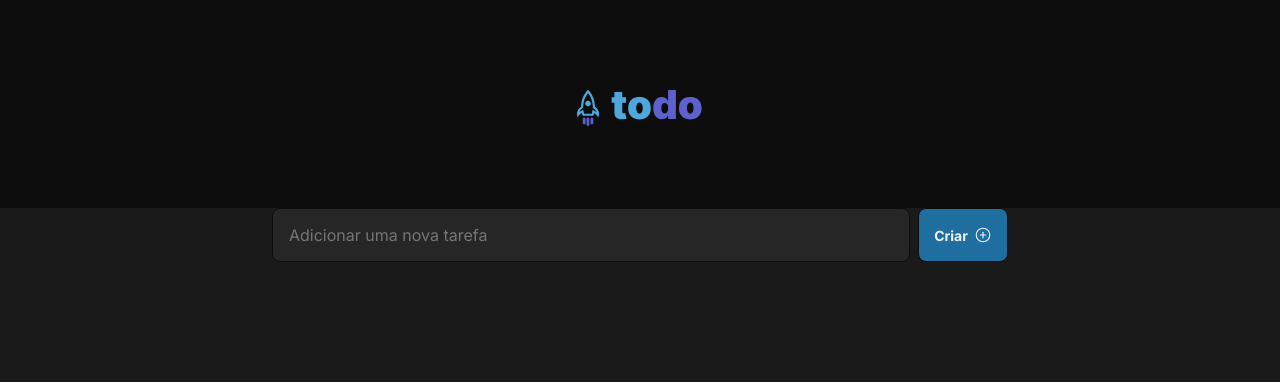
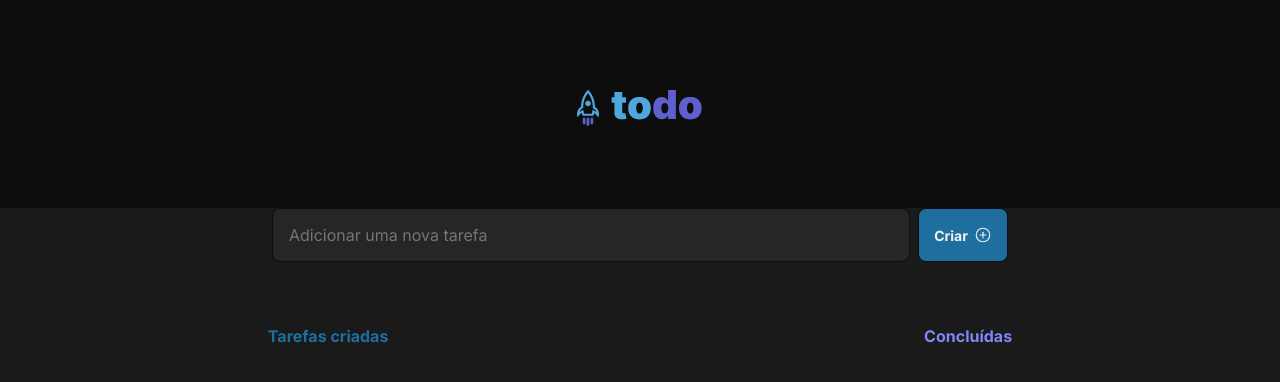
Before and after one commit to naelens/to_do_list, a React (Vite) app: page / in a window 1280 px wide. Shown: the top 382 px of the page. Built offline with nearby package versions, Linux system fonts and the light colour scheme.

Commit message:
Modifiquei arquivos

```diff
--- a/src/App.module.css
+++ b/src/App.module.css
@@ -1,46 +1,4 @@
-.addTask {
-    display: flex;
-    flex-direction: row;
-    justify-content: center;
-    gap: 8px;
+.wrapper {
+    width: 100%;
+    padding: 0 1rem;
 }
-
-.addTask input[type="text"] {
-    width: 638px;
-    height: 54px;
-    border: none;
-    background-color: var(--gray-500);
-    color: var(--gray-300);
-    font-size: 1rem;
-    border-radius: 8px;
-    border: 1px solid var(--gray-700);
-    outline: none;
-    padding: 0 0 0 1rem;
-}
-
-.addTask button[type="submit"] {
-    width: 90px;
-    height: 54px;
-    border-radius: 8px;
-    background-color: var(--blueDark);
-    color: var(--gray-100);
-    font-weight: bold;
-    font-size: 0.875rem;
-    font-weight: bold;
-    border: none;
-    border: 1px solid var(--gray-700);
-    cursor: pointer;
-
-    display: flex;
-    justify-content: center;
-    align-items: center;
-    gap: 6px;
-}
-
-.addTask input[type="text"]:hover {
-    color: var(--gray-200);
-}
-
-.addTask button[type="submit"]:hover {
-    background-color: var(--blue);
-}
--- a/src/App.tsx
+++ b/src/App.tsx
@@ -1,5 +1,6 @@
-import { PlusCircle } from 'phosphor-react';
-import { Header } from './components/Header';
+import { Header } from './components/Header'
+import { AreaTask } from './components/AreaTask'
+import { AddTask } from './components/Add.Task';
 
 import './global.css';
 
@@ -12,17 +13,12 @@ function App() {
     <div>
       <Header />
 
-      <div className={styles.addTask}>
-          <input type="text" placeholder='Adicionar uma nova tarefa'/>
+      <AddTask />
 
-          <button type="submit">Criar
-            <PlusCircle size={18}/>
-          </button>
-      </div>
+      <main>
+        <AreaTask />
+      </main>
     </div>
-
-
-
   )
 }
 
--- /dev/null
+++ b/src/components/Add.Task.tsx
@@ -0,0 +1,14 @@
+import { PlusCircle } from 'phosphor-react'
+import styles from './AddTask.module.css'
+
+export function AddTask() {
+    return(
+        <div className={styles.addTask}>
+          <input type="text" placeholder='Adicionar uma nova tarefa'/>
+
+          <button type="submit">Criar
+            <PlusCircle size={18}/>
+          </button>
+      </div>
+    )
+}
--- /dev/null
+++ b/src/components/AddTask.module.css
@@ -0,0 +1,45 @@
+.addTask {
+    display: flex;
+    justify-content: center;
+    gap: 8px;
+}
+
+.addTask input[type="text"] {
+    width: 638px;
+    height: 54px;
+    border: none;
+    background-color: var(--gray-500);
+    color: var(--gray-300);
+    font-size: 1rem;
+    border-radius: 8px;
+    border: 1px solid var(--gray-700);
+    outline: none;
+    padding: 0 0 0 1rem;
+}
+
+.addTask button[type="submit"] {
+    width: 90px;
+    height: 54px;
+    border-radius: 8px;
+    background-color: var(--blueDark);
+    color: var(--gray-100);
+    font-weight: bold;
+    font-size: 0.875rem;
+    font-weight: bold;
+    border: none;
+    border: 1px solid var(--gray-700);
+    cursor: pointer;
+
+    display: flex;
+    justify-content: center;
+    align-items: center;
+    gap: 6px;
+}
+
+.addTask input[type="text"]:hover {
+    color: var(--gray-200);
+}
+
+.addTask button[type="submit"]:hover {
+    background-color: var(--blue);
+}
--- /dev/null
+++ b/src/components/AreaTask.module.css
@@ -0,0 +1,14 @@
+.header {
+    display: flex;
+    justify-content: space-around;
+    padding-top: 64px;
+    font-weight: bold;
+}
+
+.taskCreated {
+    color: var(--blueDark);
+}
+
+.taskDone {
+    color: var(--purple);
+}
--- /dev/null
+++ b/src/components/AreaTask.tsx
@@ -0,0 +1,14 @@
+import styles from './AreaTask.module.css'
+
+export function AreaTask() {
+    return(
+        <div className={styles.areaTask}>
+
+            <header className={styles.header}>
+                <span className={styles.taskCreated}>Tarefas criadas</span>
+                <span className={styles.taskDone}>Concluídas</span>
+            </header>
+
+        </div>
+    )
+}
```
